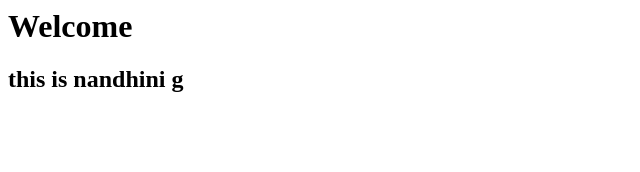
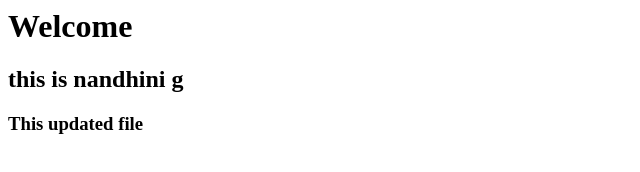
Before and after one commit to NandhiniG-CT/cloud, a plain HTML site: page index.html in a window 1280 px wide. Shown: the whole page, without its empty margins (0-640 px from the left). Drawn offline with Linux system fonts and the light colour scheme.

Commit message:
updated file

```diff
--- a/index.html
+++ b/index.html
@@ -8,5 +8,6 @@
     <body>
         <h1>Welcome</h1>
         <h2>this is nandhini g</h2>
+        <h3>This updated file</h3>
     </body>
 </html>
```
